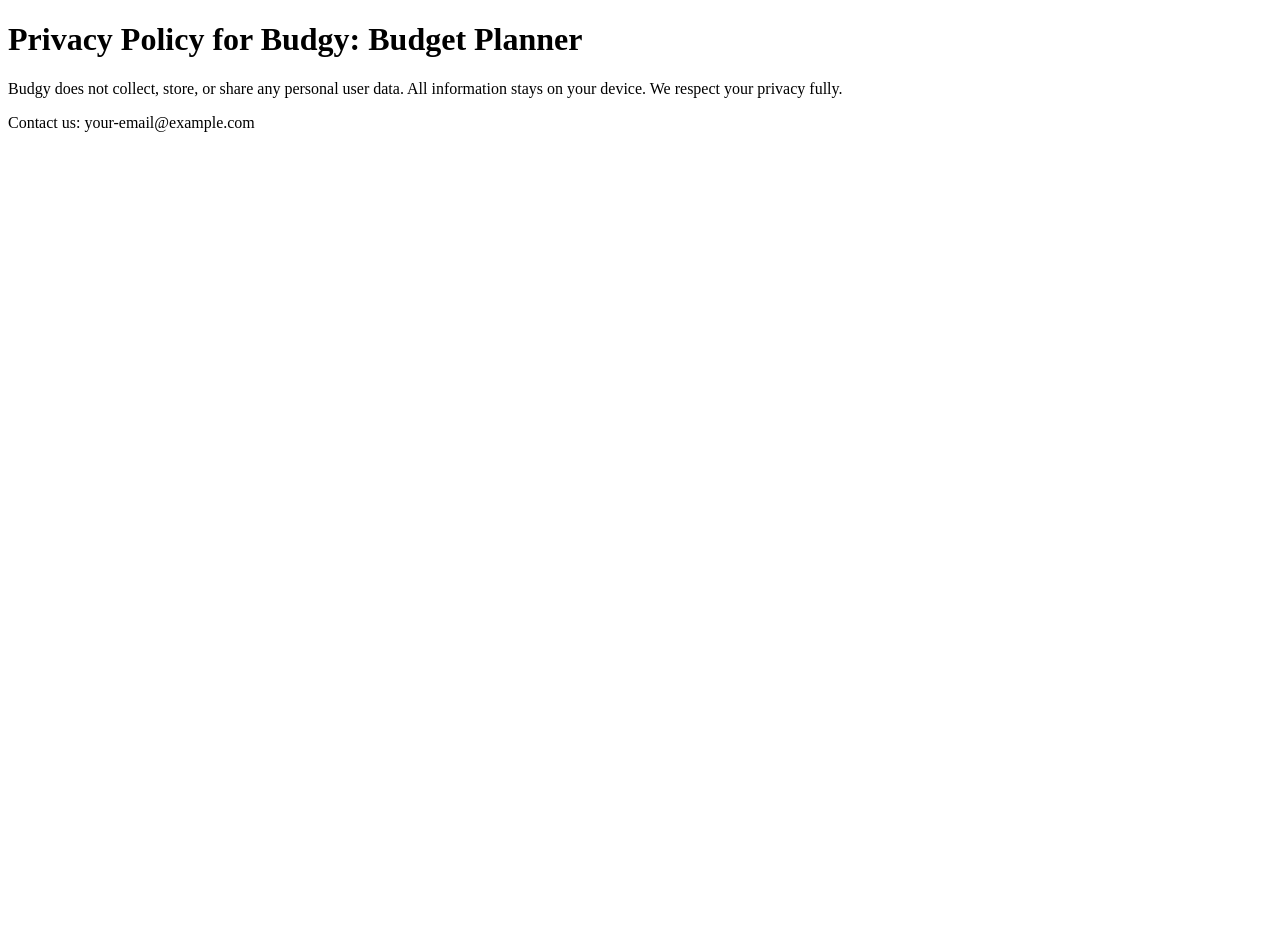
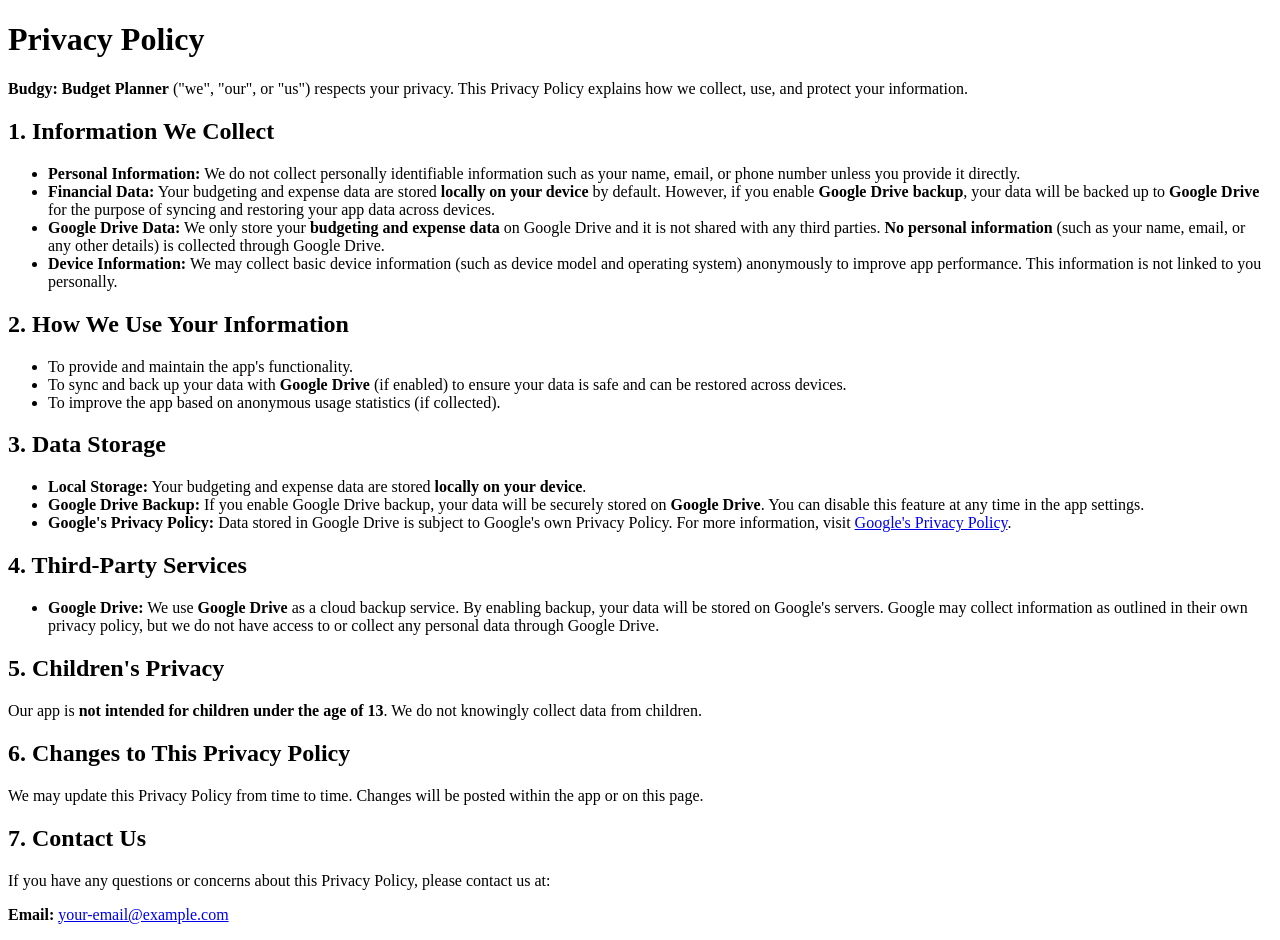
Before and after one commit to arun-saleth/privacy_policy, a plain HTML site: page index.html in a window 1280 px wide. Before the commit the page ends 800 px from the top, so only its background shows below. Drawn offline with Linux system fonts and the light colour scheme.

Commit message:
Update index.html

```diff
--- a/index.html
+++ b/index.html
@@ -1,12 +1,49 @@
 <!DOCTYPE html>
 <html lang="en">
 <head>
-  <meta charset="UTF-8">
-  <title>Privacy Policy</title>
+    <meta charset="UTF-8">
+    <meta name="viewport" content="width=device-width, initial-scale=1.0">
+    <title>Privacy Policy - Budgy: Budget Planner</title>
 </head>
 <body>
-  <h1>Privacy Policy for Budgy: Budget Planner</h1>
-  <p>Budgy does not collect, store, or share any personal user data. All information stays on your device. We respect your privacy fully.</p>
-  <p>Contact us: your-email@example.com</p>
+    <h1>Privacy Policy</h1>
+    <p><strong>Budgy: Budget Planner</strong> ("we", "our", or "us") respects your privacy. This Privacy Policy explains how we collect, use, and protect your information.</p>
+
+    <h2>1. Information We Collect</h2>
+    <ul>
+        <li><strong>Personal Information:</strong> We do not collect personally identifiable information such as your name, email, or phone number unless you provide it directly.</li>
+        <li><strong>Financial Data:</strong> Your budgeting and expense data are stored <strong>locally on your device</strong> by default. However, if you enable <strong>Google Drive backup</strong>, your data will be backed up to <strong>Google Drive</strong> for the purpose of syncing and restoring your app data across devices.</li>
+        <li><strong>Google Drive Data:</strong> We only store your <strong>budgeting and expense data</strong> on Google Drive and it is not shared with any third parties. <strong>No personal information</strong> (such as your name, email, or any other details) is collected through Google Drive.</li>
+        <li><strong>Device Information:</strong> We may collect basic device information (such as device model and operating system) anonymously to improve app performance. This information is not linked to you personally.</li>
+    </ul>
+
+    <h2>2. How We Use Your Information</h2>
+    <ul>
+        <li>To provide and maintain the app's functionality.</li>
+        <li>To sync and back up your data with <strong>Google Drive</strong> (if enabled) to ensure your data is safe and can be restored across devices.</li>
+        <li>To improve the app based on anonymous usage statistics (if collected).</li>
+    </ul>
+
+    <h2>3. Data Storage</h2>
+    <ul>
+        <li><strong>Local Storage:</strong> Your budgeting and expense data are stored <strong>locally on your device</strong>.</li>
+        <li><strong>Google Drive Backup:</strong> If you enable Google Drive backup, your data will be securely stored on <strong>Google Drive</strong>. You can disable this feature at any time in the app settings.</li>
+        <li><strong>Google's Privacy Policy:</strong> Data stored in Google Drive is subject to Google's own Privacy Policy. For more information, visit <a href="https://policies.google.com/privacy" target="_blank">Google's Privacy Policy</a>.</li>
+    </ul>
+
+    <h2>4. Third-Party Services</h2>
+    <ul>
+        <li><strong>Google Drive:</strong> We use <strong>Google Drive</strong> as a cloud backup service. By enabling backup, your data will be stored on Google's servers. Google may collect information as outlined in their own privacy policy, but we do not have access to or collect any personal data through Google Drive.</li>
+    </ul>
+
+    <h2>5. Children's Privacy</h2>
+    <p>Our app is <strong>not intended for children under the age of 13</strong>. We do not knowingly collect data from children.</p>
+
+    <h2>6. Changes to This Privacy Policy</h2>
+    <p>We may update this Privacy Policy from time to time. Changes will be posted within the app or on this page.</p>
+
+    <h2>7. Contact Us</h2>
+    <p>If you have any questions or concerns about this Privacy Policy, please contact us at:</p>
+    <p><strong>Email:</strong> <a href="mailto:your-email@example.com">your-email@example.com</a></p>
 </body>
 </html>
```
